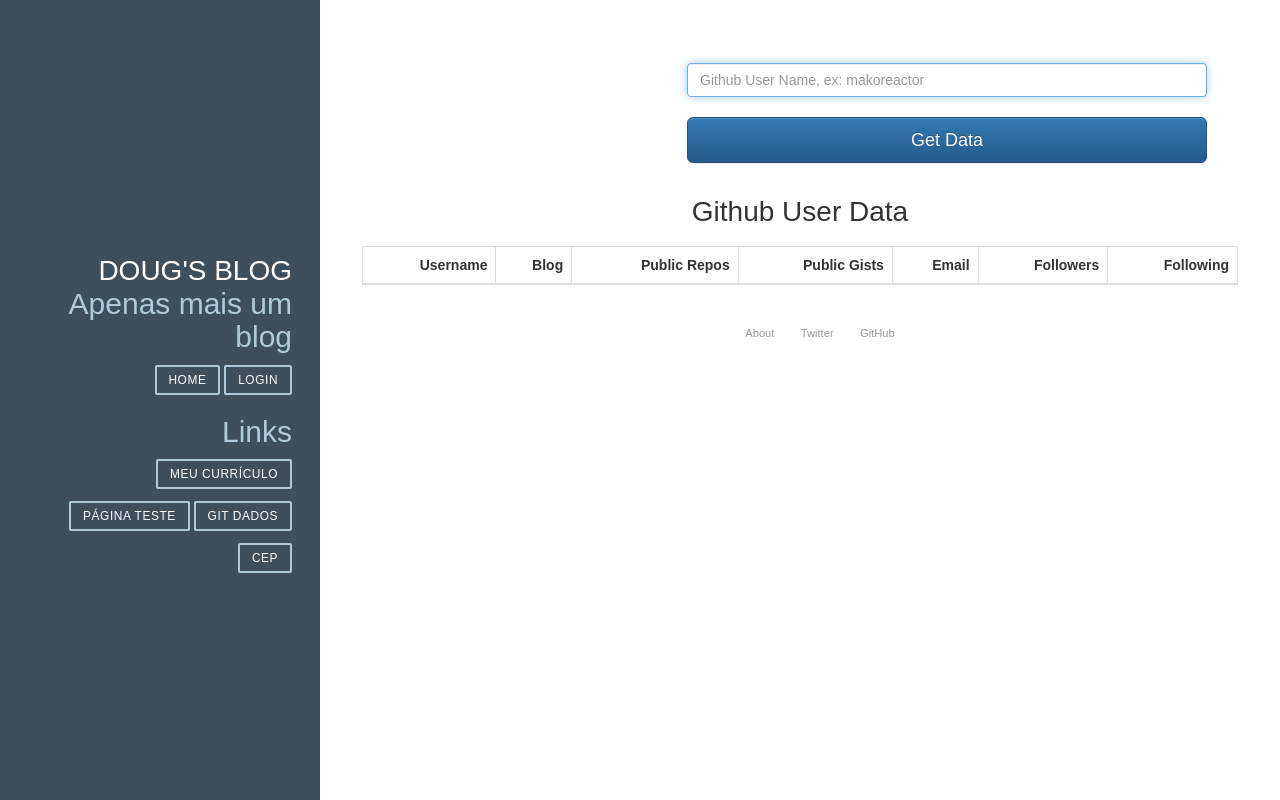
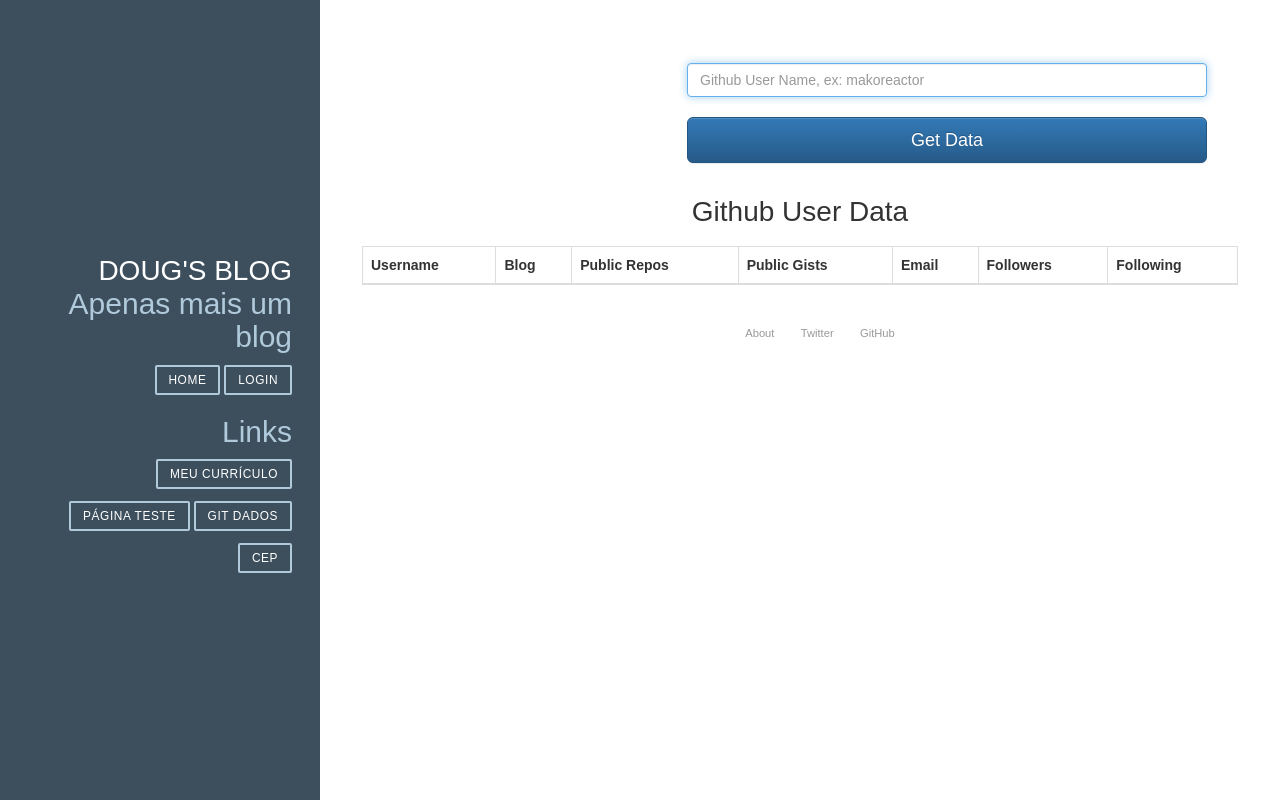
Before and after one commit to MakoReactor/myfirstblog, a Django app: page /gitdados/ in a window 1280 px wide; the page is wider, and only the part inside the window is pictured. Run offline with Django 3.2, Linux system fonts and the light colour scheme; lists and menus that the app fills with data are empty; some libraries are stand-ins or nearby versions.

Commit message:
alinhamento de texto nas tabelas

```diff
--- a/blog/templates/blog/post_edit.html
+++ b/blog/templates/blog/post_edit.html
@@ -12,7 +12,10 @@
   </div>
 {% endfor %}
 
-<button type="submit" class="save btn btn-default">Save</button>
+<!--<button type="submit" class="save btn btn-default">Save</button>-->
+
+<button class="btn btn-lg btn-primary btn-default" type="submit">Salvar</button>
+
 </form>
 
 {% endblock %}
--- a/gitdados/templates/gitdados/profile.html
+++ b/gitdados/templates/gitdados/profile.html
@@ -26,14 +26,14 @@
     <div class="table-responsive">
         <table class="table table-bordered table-hover table-striped tablesorter">
             <thead>
-                <tr>
-                    <th class="header"> Username <i class="icon-sort"></i></th>
-                    <th class="header"> Blog <i class="icon-sort"></i></th>
-                    <th class="header"> Public Repos <i class="icon-sort"></i></th>
-                    <th class="header"> Public Gists <i class="icon-sort"></i></th>
-                    <th class="header"> Email <i class="icon-sort"></i></th>
-                    <th class="header"> Followers <i class="icon-sort"></i></th>
-                    <th class="header"> Following <i class="icon-sort"></i></th>
+                <tr class="">
+                    <th class=""> Username <i class="icon-sort"></i></th>
+                    <th class=""> Blog <i class="icon-sort"></i></th>
+                    <th class=""> Public Repos <i class="icon-sort"></i></th>
+                    <th class=""> Public Gists <i class="icon-sort"></i></th>
+                    <th class=""> Email <i class="icon-sort"></i></th>
+                    <th class=""> Followers <i class="icon-sort"></i></th>
+                    <th class=""> Following <i class="icon-sort"></i></th>
                 </tr>
             </thead>
             {% if req %}
```
Also changed, not shown: gitdados/templates/gitdados/mycep.html (+7 -6 lines).
